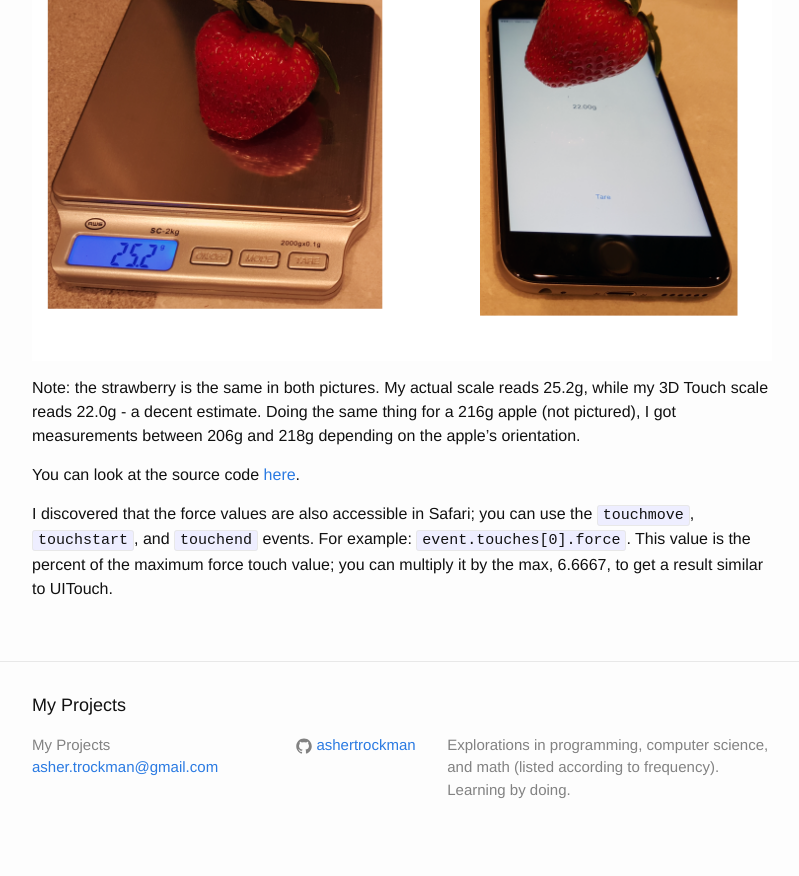
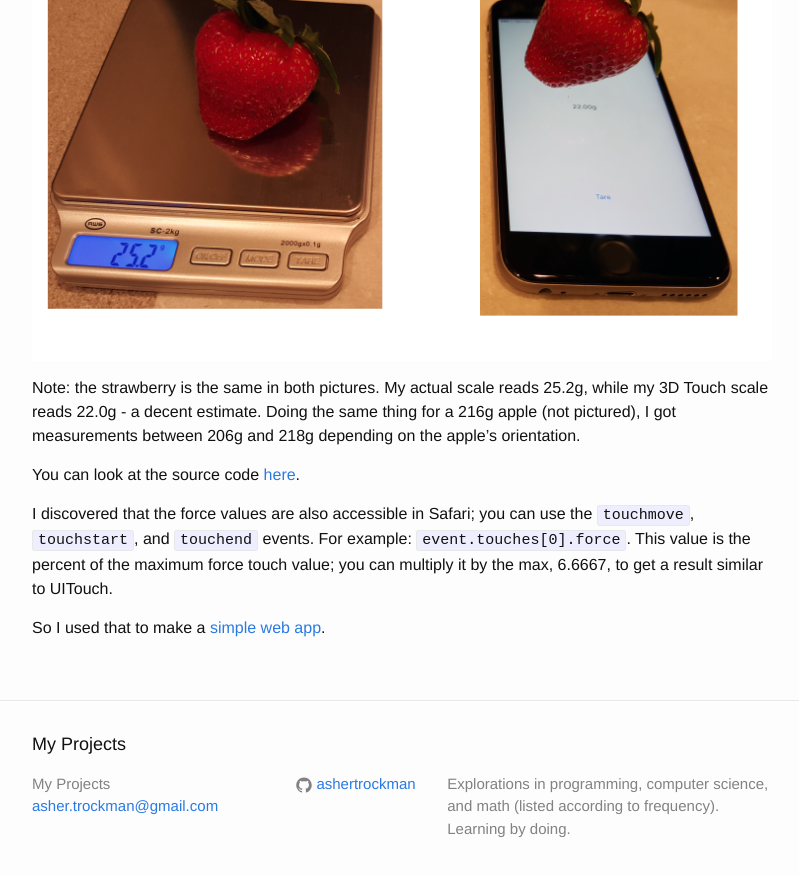
Before and after one commit to ashertrockman/ashertrockman.github.io, a Jekyll site: the page built from _posts/2015-10-24-3d-touch-scale.markdown, in a window 1280 px wide and 900 px high, scrolled down 1753 px. Shown: the top 876 px of the window, without its empty margins (238-1037 px from the left). Built offline with Jekyll 4.4.1, drawn with Linux system fonts in a browser that asks for light colours.

Commit message:
Update 2015-10-24-3d-touch-scale.markdown

```diff
--- a/_posts/2015-10-24-3d-touch-scale.markdown
+++ b/_posts/2015-10-24-3d-touch-scale.markdown
@@ -30,3 +30,5 @@ Note: the strawberry is the same in both pictures. My actual scale reads 25.2g,
 You can look at the source code [here](https://github.com/ashertrockman/TouchScale).
 
 I discovered that the force values are also accessible in Safari; you can use the `touchmove`, `touchstart`, and `touchend` events. For example: `event.touches[0].force`.  This value is the percent of the maximum force touch value; you can multiply it by the max, 6.6667, to get a result similar to UITouch.
+
+So I used that to make a [simple web app](http://touchscale.co).
```
